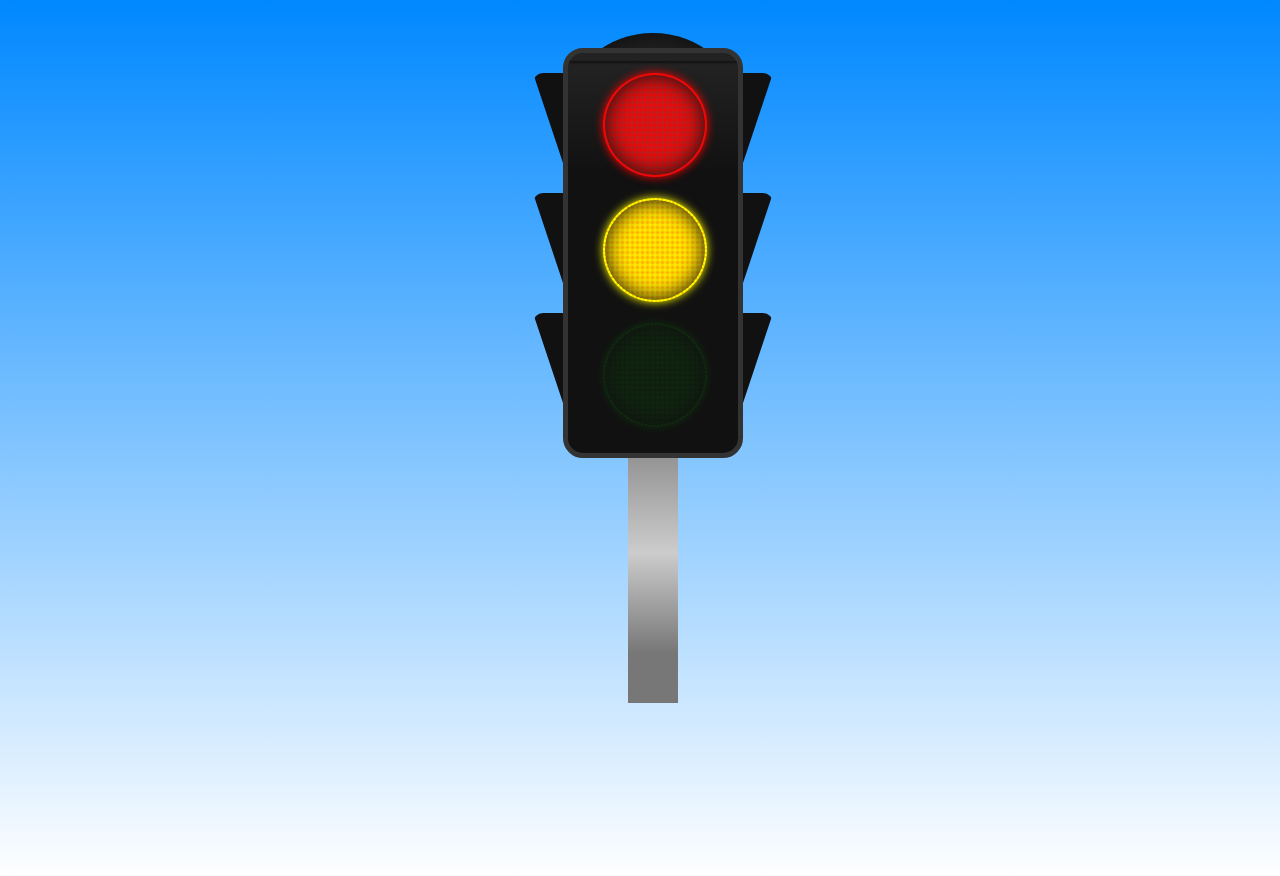
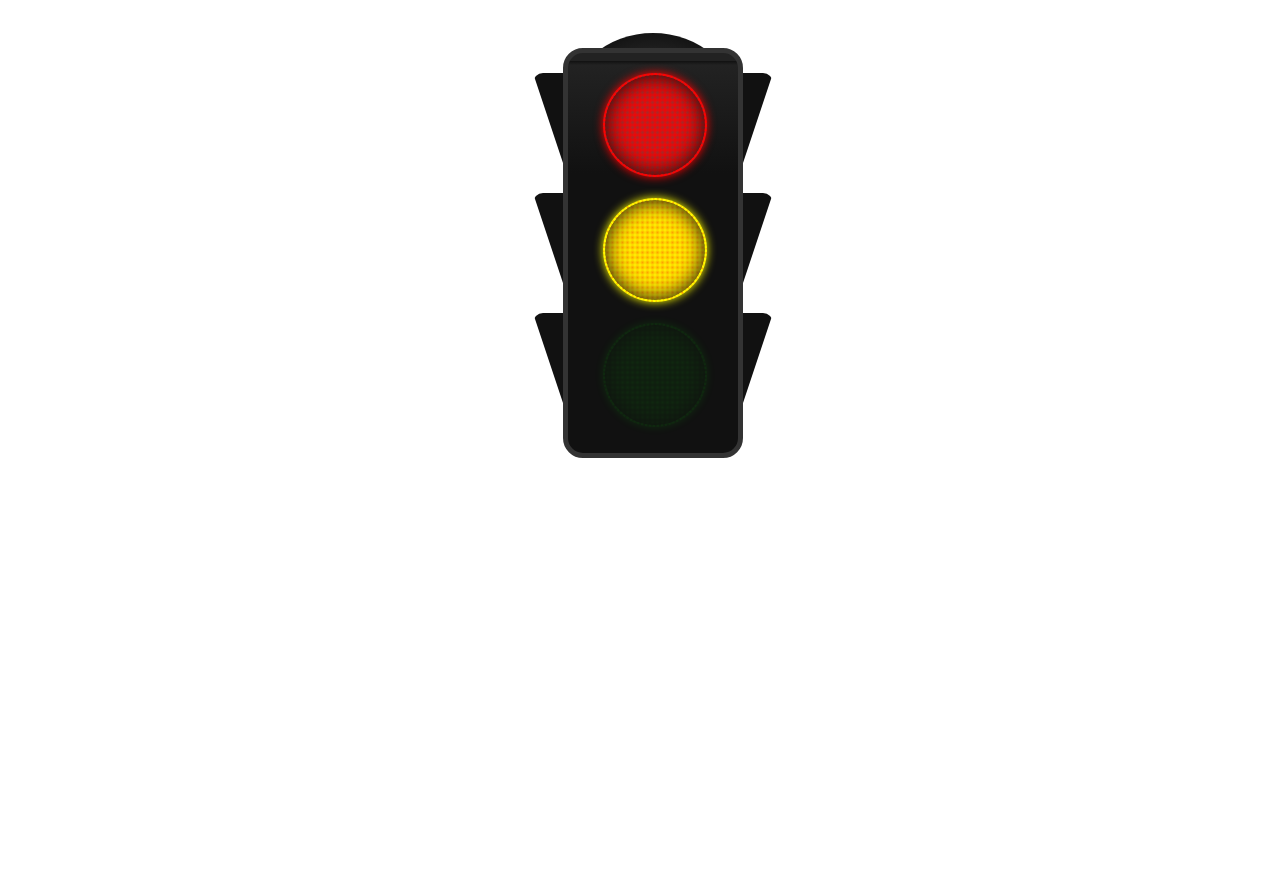
Before and after one commit to duksis/trafficlight, a plain HTML site: page index.html in a window 1280 px wide. Drawn offline with Linux system fonts and the light colour scheme.

Commit message:
clean up trafic light

```diff
--- a/styles.css
+++ b/styles.css
@@ -1,5 +1,4 @@
 html{
-  background: linear-gradient(#08f, #fff);
   padding: 40px;
   width: 170px;
   height: 100%;
@@ -31,8 +30,6 @@ html{
 }
 
 .trafficlight:after{
-  background: #222;
-  background-image: linear-gradient(-0deg, #777 10%, #ccc 30%, #000);
   content: "";
   width: 50px;
   height: 500px;
```
